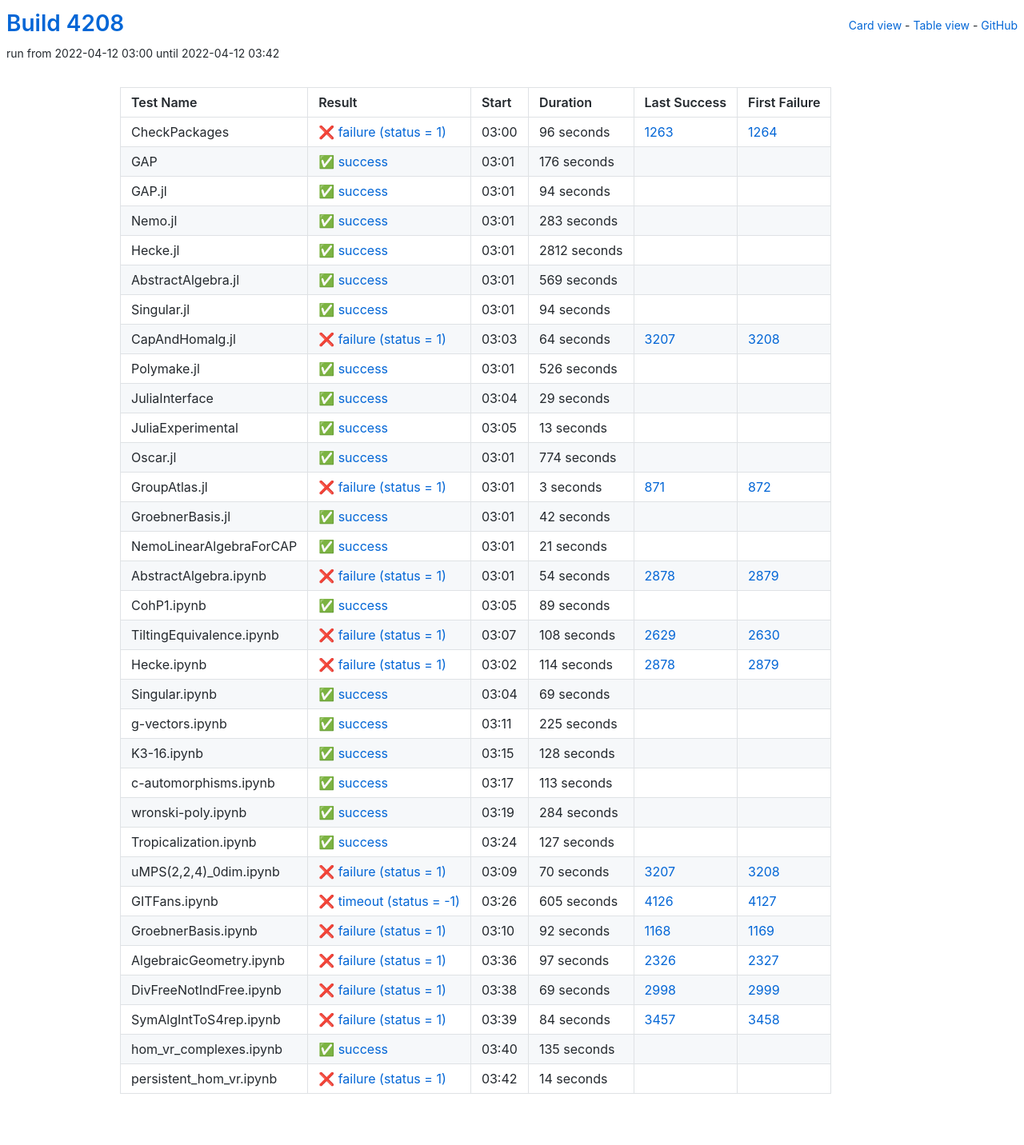
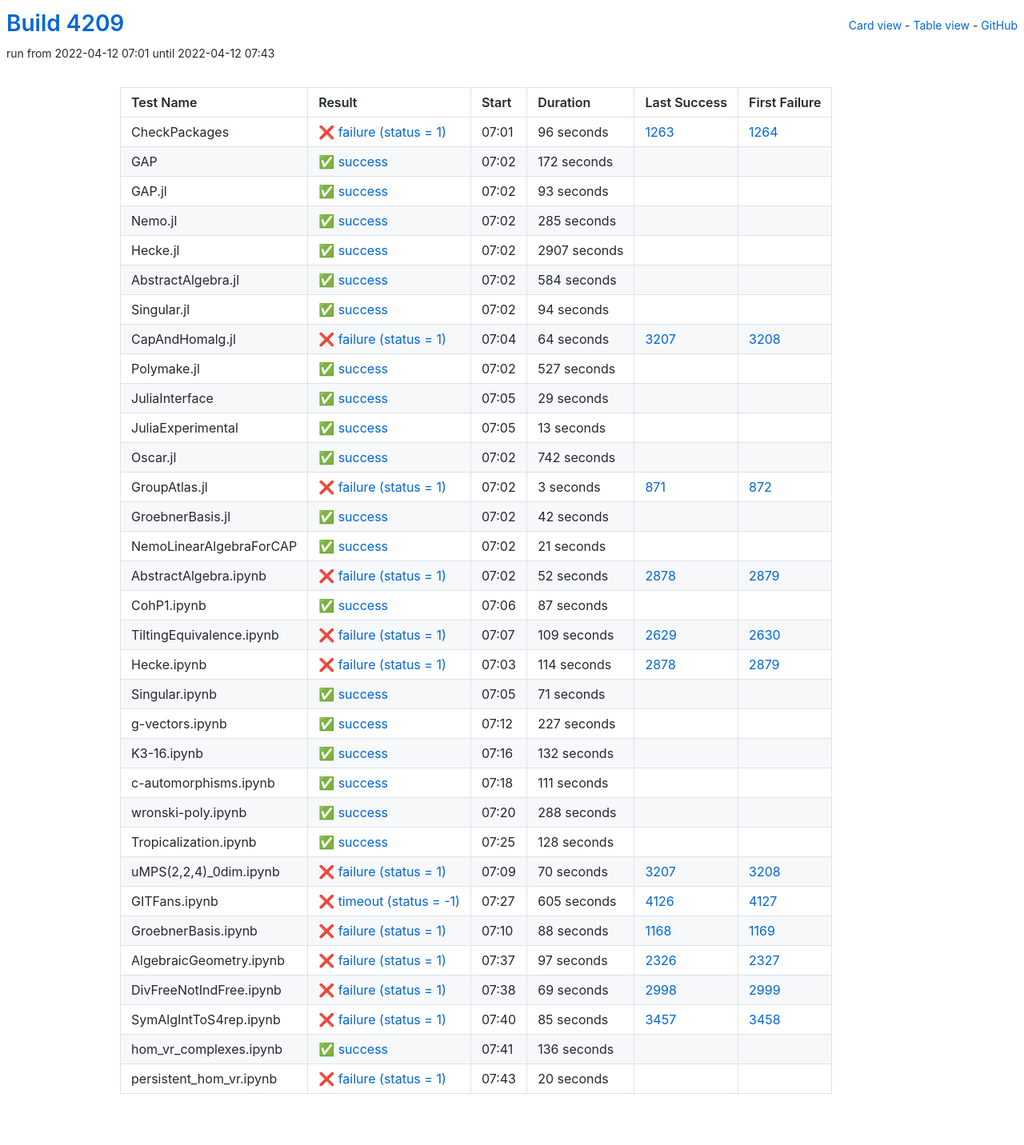
Before and after one commit to oscar-system/oscar-ci-status-stable, a Jekyll site: the page built from table.html, in a window 1280 px wide. Shown: the whole page at 80% size. Built offline with Jekyll 4.4.1, drawn with Linux system fonts in a browser that asks for light colours.

Commit message:
Build #4209

```diff
--- a/_data/ci.yml
+++ b/_data/ci.yml
@@ -1,6 +1,6 @@
 ---
-build: 4208
-build_url: https://oscarci.mathematik.uni-kl.de/job/oscar-stable/4208/
+build: 4209
+build_url: https://oscarci.mathematik.uni-kl.de/job/oscar-stable/4209/
 job: oscar-stable
 organization: oscar-system
 repo: oscar-ci-status-stable
@@ -8,8 +8,8 @@ repourl: https://github.com/oscar-system/oscar-ci-status-stable
 tests:
 - name: CheckPackages
   id: checkpackages
-  log: https://oscarci.mathematik.uni-kl.de/job/oscar-stable/4208/artifact/logs/build-4208/CheckPackages.log
-  start: 2022-04-12 03:00
+  log: https://oscarci.mathematik.uni-kl.de/job/oscar-stable/4209/artifact/logs/build-4209/CheckPackages.log
+  start: 2022-04-12 07:01
   success: false
   exitcode: 1
   status: failure
@@ -20,68 +20,68 @@ tests:
   first_failure_url: https://oscarci.mathematik.uni-kl.de/job/oscar-stable/1264/
 - name: GAP
   id: gap
-  log: https://oscarci.mathematik.uni-kl.de/job/oscar-stable/4208/artifact/logs/build-4208/GAP.log
-  start: 2022-04-12 03:01
+  log: https://oscarci.mathematik.uni-kl.de/job/oscar-stable/4209/artifact/logs/build-4209/GAP.log
+  start: 2022-04-12 07:02
   success: true
   exitcode: 0
   status: success
-  duration: 176
+  duration: 172
   last_success: false
   last_success_url:
   first_failure: false
   first_failure_url:
 - name: GAP.jl
   id: gap-jl
-  log: https://oscarci.mathematik.uni-kl.de/job/oscar-stable/4208/artifact/logs/build-4208/GAP.jl.log
-  start: 2022-04-12 03:01
+  log: https://oscarci.mathematik.uni-kl.de/job/oscar-stable/4209/artifact/logs/build-4209/GAP.jl.log
+  start: 2022-04-12 07:02
   success: true
   exitcode: 0
   status: success
-  duration: 94
+  duration: 93
   last_success: false
   last_success_url:
   first_failure: false
   first_failure_url:
 - name: Nemo.jl
   id: nemo-jl
-  log: https://oscarci.mathematik.uni-kl.de/job/oscar-stable/4208/artifact/logs/build-4208/Nemo.jl.log
-  start: 2022-04-12 03:01
+  log: https://oscarci.mathematik.uni-kl.de/job/oscar-stable/4209/artifact/logs/build-4209/Nemo.jl.log
+  start: 2022-04-12 07:02
   success: true
   exitcode: 0
   status: success
-  duration: 283
+  duration: 285
   last_success: false
   last_success_url:
   first_failure: false
   first_failure_url:
 - name: Hecke.jl
   id: hecke-jl
-  log: https://oscarci.mathematik.uni-kl.de/job/oscar-stable/4208/artifact/logs/build-4208/Hecke.jl.log
-  start: 2022-04-12 03:01
+  log: https://oscarci.mathematik.uni-kl.de/job/oscar-stable/4209/artifact/logs/build-4209/Hecke.jl.log
+  start: 2022-04-12 07:02
   success: true
   exitcode: 0
   status: success
-  duration: 2812
+  duration: 2907
   last_success: false
   last_success_url:
   first_failure: false
   first_failure_url:
 - name: AbstractAlgebra.jl
   id: abstractalgebra-jl
-  log: https://oscarci.mathematik.uni-kl.de/job/oscar-stable/4208/artifact/logs/build-4208/AbstractAlgebra.jl.log
-  start: 2022-04-12 03:01
+  log: https://oscarci.mathematik.uni-kl.de/job/oscar-stable/4209/artifact/logs/build-4209/AbstractAlgebra.jl.log
+  start: 2022-04-12 07:02
   success: true
   exitcode: 0
   status: success
-  duration: 569
+  duration: 584
   last_success: false
   last_success_url:
   first_failure: false
   first_failure_url:
 - name: Singular.jl
   id: singular-jl
-  log: https://oscarci.mathematik.uni-kl.de/job/oscar-stable/4208/artifact/logs/build-4208/Singular.jl.log
-  start: 2022-04-12 03:01
+  log: https://oscarci.mathematik.uni-kl.de/job/oscar-stable/4209/artifact/logs/build-4209/Singular.jl.log
+  start: 2022-04-12 07:02
   success: true
   exitcode: 0
   status: success
@@ -92,8 +92,8 @@ tests:
   first_failure_url:
 - name: CapAndHomalg.jl
   id: capandhomalg-jl
-  log: https://oscarci.mathematik.uni-kl.de/job/oscar-stable/4208/artifact/logs/build-4208/CapAndHomalg.jl.log
-  start: 2022-04-12 03:03
+  log: https://oscarci.mathematik.uni-kl.de/job/oscar-stable/4209/artifact/logs/build-4209/CapAndHomalg.jl.log
+  start: 2022-04-12 07:04
   success: false
   exitcode: 1
   status: failure
@@ -104,20 +104,20 @@ tests:
   first_failure_url: https://oscarci.mathematik.uni-kl.de/job/oscar-stable/3208/
 - name: Polymake.jl
   id: polymake-jl
-  log: https://oscarci.mathematik.uni-kl.de/job/oscar-stable/4208/artifact/logs/build-4208/Polymake.jl.log
-  start: 2022-04-12 03:01
+  log: https://oscarci.mathematik.uni-kl.de/job/oscar-stable/4209/artifact/logs/build-4209/Polymake.jl.log
+  start: 2022-04-12 07:02
   success: true
   exitcode: 0
   status: success
-  duration: 526
+  duration: 527
   last_success: false
   last_success_url:
   first_failure: false
   first_failure_url:
 - name: JuliaInterface
   id: juliainterface
-  log: https://oscarci.mathematik.uni-kl.de/job/oscar-stable/4208/artifact/logs/build-4208/JuliaInterface.log
-  start: 2022-04-12 03:04
+  log: https://oscarci.mathematik.uni-kl.de/job/oscar-stable/4209/artifact/logs/build-4209/JuliaInterface.log
+  start: 2022-04-12 07:05
   success: true
   exitcode: 0
   status: success
@@ -128,8 +128,8 @@ tests:
   first_failure_url:
 - name: JuliaExperimental
   id: juliaexperimental
-  log: https://oscarci.mathematik.uni-kl.de/job/oscar-stable/4208/artifact/logs/build-4208/JuliaExperimental.log
-  start: 2022-04-12 03:05
+  log: https://oscarci.mathematik.uni-kl.de/job/oscar-stable/4209/artifact/logs/build-4209/JuliaExperimental.log
+  start: 2022-04-12 07:05
   success: true
   exitcode: 0
   status: success
@@ -140,20 +140,20 @@ tests:
   first_failure_url:
 - name: Oscar.jl
   id: oscar-jl
-  log: https://oscarci.mathematik.uni-kl.de/job/oscar-stable/4208/artifact/logs/build-4208/Oscar.jl.log
-  start: 2022-04-12 03:01
+  log: https://oscarci.mathematik.uni-kl.de/job/oscar-stable/4209/artifact/logs/build-4209/Oscar.jl.log
+  start: 2022-04-12 07:02
   success: true
   exitcode: 0
   status: success
-  duration: 774
+  duration: 742
   last_success: false
   last_success_url:
   first_failure: false
   first_failure_url:
 - name: GroupAtlas.jl
   id: groupatlas-jl
-  log: https://oscarci.mathematik.uni-kl.de/job/oscar-stable/4208/artifact/logs/build-4208/GroupAtlas.jl.log
-  start: 2022-04-12 03:01
+  log: https://oscarci.mathematik.uni-kl.de/job/oscar-stable/4209/artifact/logs/build-4209/GroupAtlas.jl.log
+  start: 2022-04-12 07:02
   success: false
   exitcode: 1
   status: failure
@@ -164,8 +164,8 @@ tests:
   first_failure_url: https://oscarci.mathematik.uni-kl.de/job/oscar-stable/872/
 - name: GroebnerBasis.jl
   id: groebnerbasis-jl
-  log: https://oscarci.mathematik.uni-kl.de/job/oscar-stable/4208/artifact/logs/build-4208/GroebnerBasis.jl.log
-  start: 2022-04-12 03:01
+  log: https://oscarci.mathematik.uni-kl.de/job/oscar-stable/4209/artifact/logs/build-4209/GroebnerBasis.jl.log
+  start: 2022-04-12 07:02
   success: true
   exitcode: 0
   status: success
@@ -176,8 +176,8 @@ tests:
   first_failure_url:
 - name: NemoLinearAlgebraForCAP
   id: nemolinearalgebraforcap
-  log: https://oscarci.mathematik.uni-kl.de/job/oscar-stable/4208/artifact/logs/build-4208/NemoLinearAlgebraForCAP.log
-  start: 2022-04-12 03:01
+  log: https://oscarci.mathematik.uni-kl.de/job/oscar-stable/4209/artifact/logs/build-4209/NemoLinearAlgebraForCAP.log
+  start: 2022-04-12 07:02
   success: true
   exitcode: 0
   status: success
@@ -188,44 +188,44 @@ tests:
   first_failure_url:
 - name: AbstractAlgebra.ipynb
   id: abstractalgebra-ipynb
-  log: https://oscarci.mathematik.uni-kl.de/job/oscar-stable/4208/artifact/logs/build-4208/AbstractAlgebra.ipynb.log
-  start: 2022-04-12 03:01
+  log: https://oscarci.mathematik.uni-kl.de/job/oscar-stable/4209/artifact/logs/build-4209/AbstractAlgebra.ipynb.log
+  start: 2022-04-12 07:02
   success: false
   exitcode: 1
   status: failure
-  duration: 54
+  duration: 52
   last_success: 2878
   last_success_url: https://oscarci.mathematik.uni-kl.de/job/oscar-stable/2878/
   first_failure: 2879
   first_failure_url: https://oscarci.mathematik.uni-kl.de/job/oscar-stable/2879/
 - name: CohP1.ipynb
   id: cohp1-ipynb
-  log: https://oscarci.mathematik.uni-kl.de/job/oscar-stable/4208/artifact/logs/build-4208/CohP1.ipynb.log
-  start: 2022-04-12 03:05
+  log: https://oscarci.mathematik.uni-kl.de/job/oscar-stable/4209/artifact/logs/build-4209/CohP1.ipynb.log
+  start: 2022-04-12 07:06
   success: true
   exitcode: 0
   status: success
-  duration: 89
+  duration: 87
   last_success: false
   last_success_url:
   first_failure: false
   first_failure_url:
 - name: TiltingEquivalence.ipynb
   id: tiltingequivalence-ipynb
-  log: https://oscarci.mathematik.uni-kl.de/job/oscar-stable/4208/artifact/logs/build-4208/TiltingEquivalence.ipynb.log
-  start: 2022-04-12 03:07
+  log: https://oscarci.mathematik.uni-kl.de/job/oscar-stable/4209/artifact/logs/build-4209/TiltingEquivalence.ipynb.log
+  start: 2022-04-12 07:07
   success: false
   exitcode: 1
   status: failure
-  duration: 108
+  duration: 109
   last_success: 2629
   last_success_url: https://oscarci.mathematik.uni-kl.de/job/oscar-stable/2629/
   first_failure: 2630
   first_failure_url: https://oscarci.mathematik.uni-kl.de/job/oscar-stable/2630/
 - name: Hecke.ipynb
   id: hecke-ipynb
-  log: https://oscarci.mathematik.uni-kl.de/job/oscar-stable/4208/artifact/logs/build-4208/Hecke.ipynb.log
-  start: 2022-04-12 03:02
+  log: https://oscarci.mathematik.uni-kl.de/job/oscar-stable/4209/artifact/logs/build-4209/Hecke.ipynb.log
+  start: 2022-04-12 07:03
   success: false
   exitcode: 1
   status: failure
@@ -236,32 +236,68 @@ tests:
   first_failure_url: https://oscarci.mathematik.uni-kl.de/job/oscar-stable/2879/
 - name: Singular.ipynb
   id: singular-ipynb
-  log: https://oscarci.mathematik.uni-kl.de/job/oscar-stable/4208/artifact/logs/build-4208/Singular.ipynb.log
-  start: 2022-04-12 03:04
+  log: https://oscarci.mathematik.uni-kl.de/job/oscar-stable/4209/artifact/logs/build-4209/Singular.ipynb.log
+  start: 2022-04-12 07:05
   success: true
   exitcode: 0
   status: success
-  duration: 69
+  duration: 71
   last_success: false
   last_success_url:
   first_failure: false
   first_failure_url:
 - name: g-vectors.ipynb
   id: g-vectors-ipynb
-  log: https://oscarci.mathematik.uni-kl.de/job/oscar-stable/4208/artifact/logs/build-4208/g-vectors.ipynb.log
-  start: 2022-04-12 03:11
+  log: https://oscarci.mathematik.uni-kl.de/job/oscar-stable/4209/artifact/logs/build-4209/g-vectors.ipynb.log
+  start: 2022-04-12 07:12
   success: true
   exitcode: 0
   status: success
-  duration: 225
+  duration: 227
   last_success: false
   last_success_url:
   first_failure: false
   first_failure_url:
 - name: K3-16.ipynb
   id: k3-16-ipynb
-  log: https://oscarci.mathematik.uni-kl.de/job/oscar-stable/4208/artifact/logs/build-4208/K3-16.ipynb.log
-  start: 2022-04-12 03:15
+  log: https://oscarci.mathematik.uni-kl.de/job/oscar-stable/4209/artifact/logs/build-4209/K3-16.ipynb.log
+  start: 2022-04-12 07:16
+  success: true
+  exitcode: 0
+  status: success
+  duration: 132
+  last_success: false
+  last_success_url:
+  first_failure: false
+  first_failure_url:
+- name: c-automorphisms.ipynb
+  id: c-automorphisms-ipynb
+  log: https://oscarci.mathematik.uni-kl.de/job/oscar-stable/4209/artifact/logs/build-4209/c-automorphisms.ipynb.log
+  start: 2022-04-12 07:18
+  success: true
+  exitcode: 0
+  status: success
+  duration: 111
+  last_success: false
+  last_success_url:
+  first_failure: false
+  first_failure_url:
+- name: wronski-poly.ipynb
+  id: wronski-poly-ipynb
+  log: https://oscarci.mathematik.uni-kl.de/job/oscar-stable/4209/artifact/logs/build-4209/wronski-poly.ipynb.log
+  start: 2022-04-12 07:20
+  success: true
+  exitcode: 0
+  status: success
+  duration: 288
+  last_success: false
+  last_success_url:
+  first_failure: false
+  first_failure_url:
+- name: Tropicalization.ipynb
+  id: tropicalization-ipynb
+  log: https://oscarci.mathematik.uni-kl.de/job/oscar-stable/4209/artifact/logs/build-4209/Tropicalization.ipynb.log
+  start: 2022-04-12 07:25
   success: true
   exitcode: 0
   status: success
@@ -270,46 +306,10 @@ tests:
   last_success_url:
   first_failure: false
   first_failure_url:
-- name: c-automorphisms.ipynb
-  id: c-automorphisms-ipynb
-  log: https://oscarci.mathematik.uni-kl.de/job/oscar-stable/4208/artifact/logs/build-4208/c-automorphisms.ipynb.log
-  start: 2022-04-12 03:17
-  success: true
-  exitcode: 0
-  status: success
-  duration: 113
-  last_success: false
-  last_success_url:
-  first_failure: false
-  first_failure_url:
-- name: wronski-poly.ipynb
-  id: wronski-poly-ipynb
-  log: https://oscarci.mathematik.uni-kl.de/job/oscar-stable/4208/artifact/logs/build-4208/wronski-poly.ipynb.log
-  start: 2022-04-12 03:19
-  success: true
-  exitcode: 0
-  status: success
-  duration: 284
-  last_success: false
-  last_success_url:
-  first_failure: false
-  first_failure_url:
-- name: Tropicalization.ipynb
-  id: tropicalization-ipynb
-  log: https://oscarci.mathematik.uni-kl.de/job/oscar-stable/4208/artifact/logs/build-4208/Tropicalization.ipynb.log
-  start: 2022-04-12 03:24
-  success: true
-  exitcode: 0
-  status: success
-  duration: 127
-  last_success: false
-  last_success_url:
-  first_failure: false
-  first_failure_url:
 - name: uMPS(2,2,4)_0dim.ipynb
   id: umps-2-2-4-0dim-ipynb
-  log: https://oscarci.mathematik.uni-kl.de/job/oscar-stable/4208/artifact/logs/build-4208/uMPS-2-2-4-_0dim.ipynb.log
-  start: 2022-04-12 03:09
+  log: https://oscarci.mathematik.uni-kl.de/job/oscar-stable/4209/artifact/logs/build-4209/uMPS-2-2-4-_0dim.ipynb.log
+  start: 2022-04-12 07:09
   success: false
   exitcode: 1
   status: failure
@@ -320,8 +320,8 @@ tests:
   first_failure_url: https://oscarci.mathematik.uni-kl.de/job/oscar-stable/3208/
 - name: GITFans.ipynb
   id: gitfans-ipynb
-  log: https://oscarci.mathematik.uni-kl.de/job/oscar-stable/4208/artifact/logs/build-4208/GITFans.ipynb.log
-  start: 2022-04-12 03:26
+  log: https://oscarci.mathematik.uni-kl.de/job/oscar-stable/4209/artifact/logs/build-4209/GITFans.ipynb.log
+  start: 2022-04-12 07:27
   success: false
   exitcode: -1
   status: timeout
@@ -332,20 +332,20 @@ tests:
   first_failure_url: https://oscarci.mathematik.uni-kl.de/job/oscar-stable/4127/
 - name: GroebnerBasis.ipynb
   id: groebnerbasis-ipynb
-  log: https://oscarci.mathematik.uni-kl.de/job/oscar-stable/4208/artifact/logs/build-4208/GroebnerBasis.ipynb.log
-  start: 2022-04-12 03:10
+  log: https://oscarci.mathematik.uni-kl.de/job/oscar-stable/4209/artifact/logs/build-4209/GroebnerBasis.ipynb.log
+  start: 2022-04-12 07:10
   success: false
   exitcode: 1
   status: failure
-  duration: 92
+  duration: 88
   last_success: 1168
   last_success_url: https://oscarci.mathematik.uni-kl.de/job/oscar-stable/1168/
   first_failure: 1169
   first_failure_url: https://oscarci.mathematik.uni-kl.de/job/oscar-stable/1169/
 - name: AlgebraicGeometry.ipynb
   id: algebraicgeometry-ipynb
-  log: https://oscarci.mathematik.uni-kl.de/job/oscar-stable/4208/artifact/logs/build-4208/AlgebraicGeometry.ipynb.log
-  start: 2022-04-12 03:36
+  log: https://oscarci.mathematik.uni-kl.de/job/oscar-stable/4209/artifact/logs/build-4209/AlgebraicGeometry.ipynb.log
+  start: 2022-04-12 07:37
   success: false
   exitcode: 1
   status: failure
@@ -356,8 +356,8 @@ tests:
   first_failure_url: https://oscarci.mathematik.uni-kl.de/job/oscar-stable/2327/
 - name: DivFreeNotIndFree.ipynb
   id: divfreenotindfree-ipynb
-  log: https://oscarci.mathematik.uni-kl.de/job/oscar-stable/4208/artifact/logs/build-4208/DivFreeNotIndFree.ipynb.log
-  start: 2022-04-12 03:38
+  log: https://oscarci.mathematik.uni-kl.de/job/oscar-stable/4209/artifact/logs/build-4209/DivFreeNotIndFree.ipynb.log
+  start: 2022-04-12 07:38
   success: false
   exitcode: 1
   status: failure
@@ -368,36 +368,36 @@ tests:
   first_failure_url: https://oscarci.mathematik.uni-kl.de/job/oscar-stable/2999/
 - name: SymAlgIntToS4rep.ipynb
   id: symalginttos4rep-ipynb
-  log: https://oscarci.mathematik.uni-kl.de/job/oscar-stable/4208/artifact/logs/build-4208/SymAlgIntToS4rep.ipynb.log
-  start: 2022-04-12 03:39
+  log: https://oscarci.mathematik.uni-kl.de/job/oscar-stable/4209/artifact/logs/build-4209/SymAlgIntToS4rep.ipynb.log
+  start: 2022-04-12 07:40
   success: false
   exitcode: 1
   status: failure
-  duration: 84
+  duration: 85
   last_success: 3457
   last_success_url: https://oscarci.mathematik.uni-kl.de/job/oscar-stable/3457/
   first_failure: 3458
   first_failure_url: https://oscarci.mathematik.uni-kl.de/job/oscar-stable/3458/
 - name: hom_vr_complexes.ipynb
   id: hom-vr-complexes-ipynb
-  log: https://oscarci.mathematik.uni-kl.de/job/oscar-stable/4208/artifact/logs/build-4208/hom_vr_complexes.ipynb.log
-  start: 2022-04-12 03:40
+  log: https://oscarci.mathematik.uni-kl.de/job/oscar-stable/4209/artifact/logs/build-4209/hom_vr_complexes.ipynb.log
+  start: 2022-04-12 07:41
   success: true
   exitcode: 0
   status: success
-  duration: 135
+  duration: 136
   last_success: false
   last_success_url:
   first_failure: false
   first_failure_url:
 - name: persistent_hom_vr.ipynb
   id: persistent-hom-vr-ipynb
-  log: https://oscarci.mathematik.uni-kl.de/job/oscar-stable/4208/artifact/logs/build-4208/persistent_hom_vr.ipynb.log
-  start: 2022-04-12 03:42
+  log: https://oscarci.mathematik.uni-kl.de/job/oscar-stable/4209/artifact/logs/build-4209/persistent_hom_vr.ipynb.log
+  start: 2022-04-12 07:43
   success: false
   exitcode: 1
   status: failure
-  duration: 14
+  duration: 20
   last_success: false
   last_success_url:
   first_failure: false
```
Also changed, not shown: README.md.
